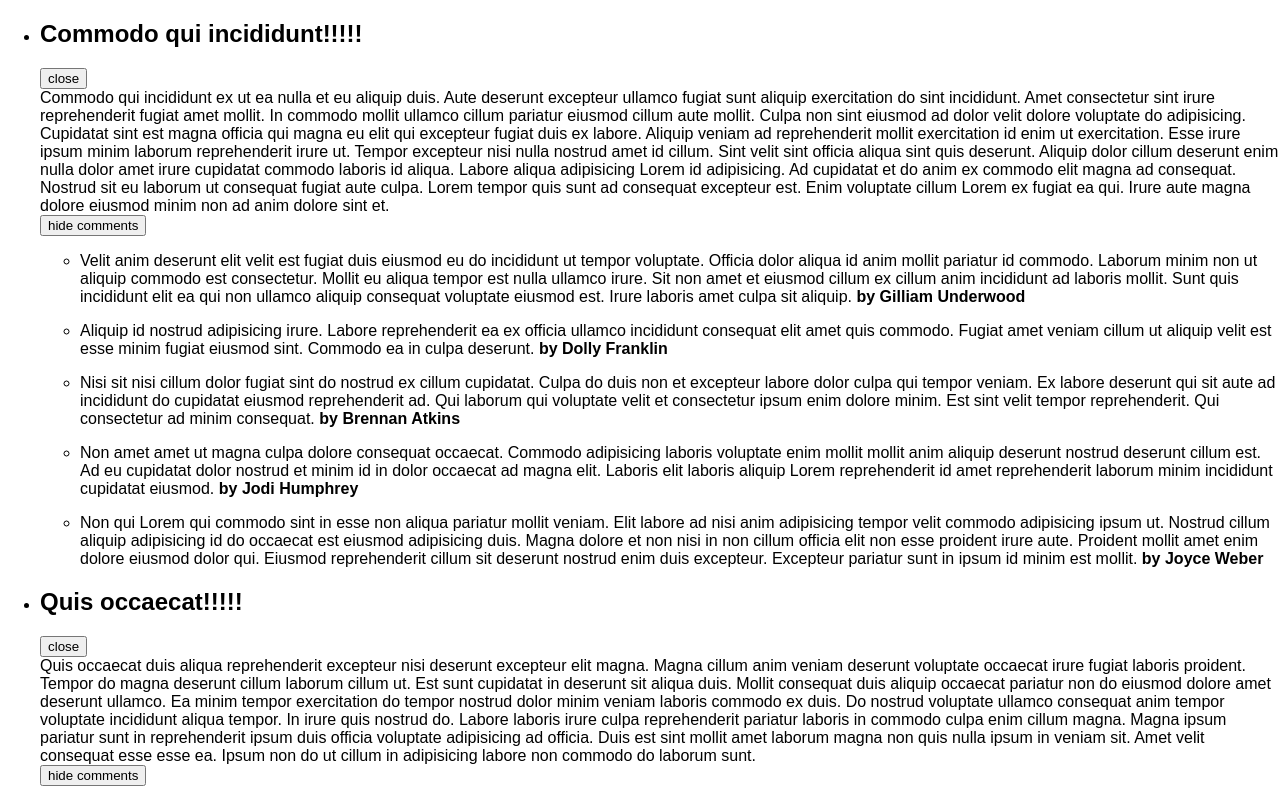
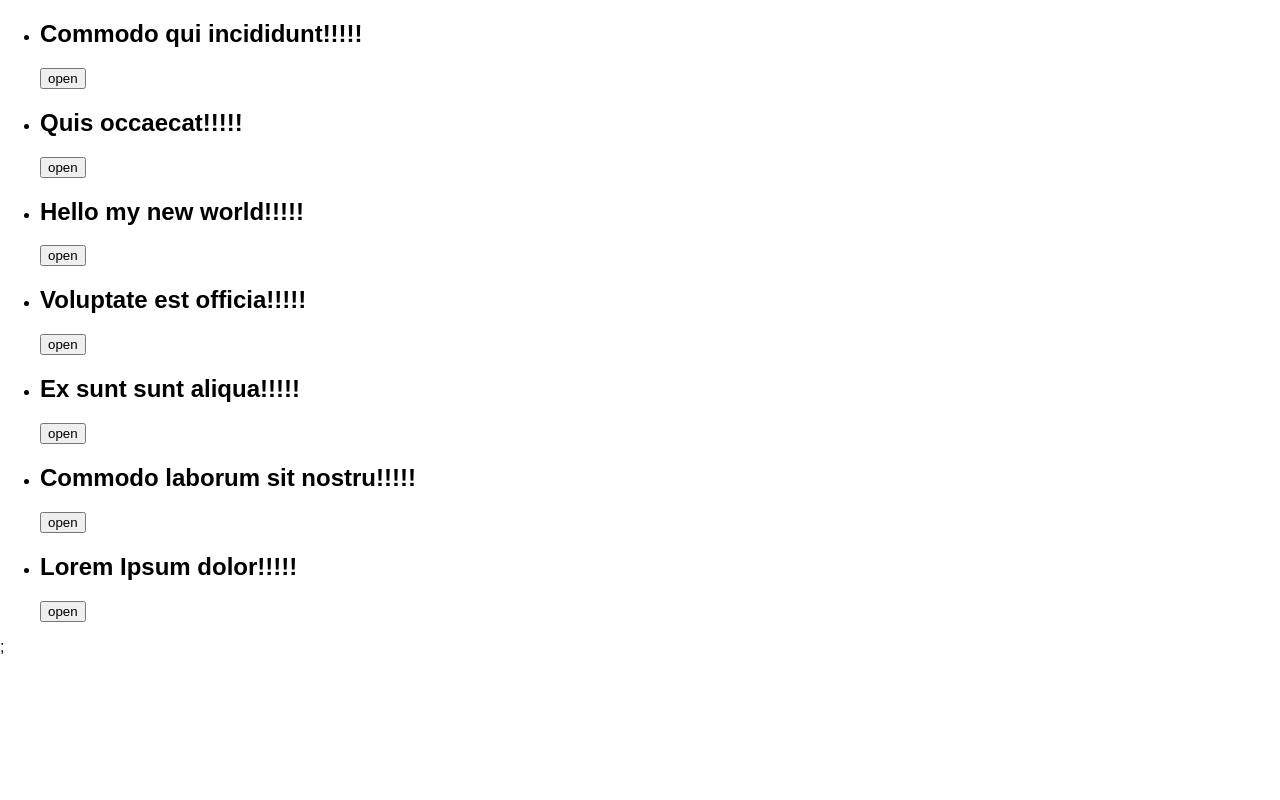
Before and after one commit to kraken1970/Reacr-News, a React (Create React App) app: page / in a window 1280 px wide. Shown: the top 800 px of the page. Built offline with nearby package versions, Linux system fonts and the light colour scheme.

Commit message:
lesson 2 ok

```diff
--- a/src/news/components/Article.js
+++ b/src/news/components/Article.js
@@ -1,7 +1,8 @@
 import React, { Component } from "react";
+import { findDOMNode } from "react-dom";
 import PropTypes from "prop-types";
 import CommentList from "./CommentList";
-import toggleOpen from "../decorators/toggleOpen";
+// import toggleOpen from "../decorators/toggleOpen";
 
 class Article extends Component {
   static propTypes = {
@@ -46,10 +47,14 @@ class Article extends Component {
     return (
       <section>
         {article.text}
-        <CommentList comments={article.comments} />
+        <CommentList comments={article.comments} ref={this.setCommentRef} />
       </section>
     );
   }
+
+  setCommentRef = ref => {
+    console.log("---", findDOMNode(ref));
+  };
 }
 
-export default toggleOpen(Article);
+export default Article;
--- a/src/news/components/ArticleList.js
+++ b/src/news/components/ArticleList.js
@@ -1,11 +1,23 @@
-import React from "react";
+import React, { Component } from "react";
 import Article from "./Article";
 
-export default function ArticleList({ articles }) {
-  const articleElements = articles.map(article => (
-    <li key={article.id}>
-      <Article article={article} />
-    </li>
-  ));
-  return <ul>{articleElements}</ul>;
+export default class ArticleList extends Component {
+  state = {
+    openArticleId: null
+  };
+  render() {
+    const articleElements = this.props.articles.map(article => (
+      <li key={article.id}>
+        <Article
+          article={article}
+          isOpen={article.id === this.state.openArticleId}
+          toggleOpen={this.toggleOpenArticle(article.id)}
+        />
+      </li>
+    ));
+    return <ul>{articleElements}</ul>;
+  }
+  toggleOpenArticle = openArticleId => ev => {
+    this.setState({ openArticleId });
+  };
 }
```
